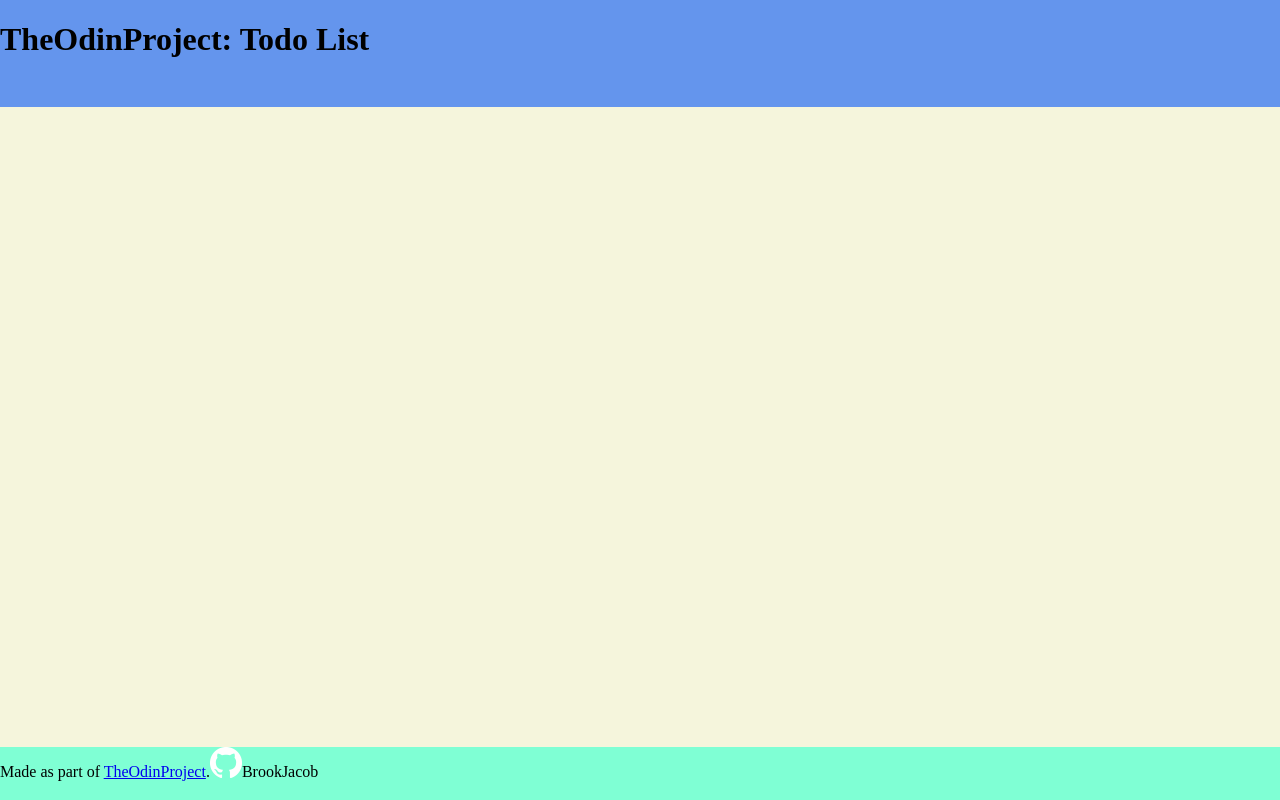
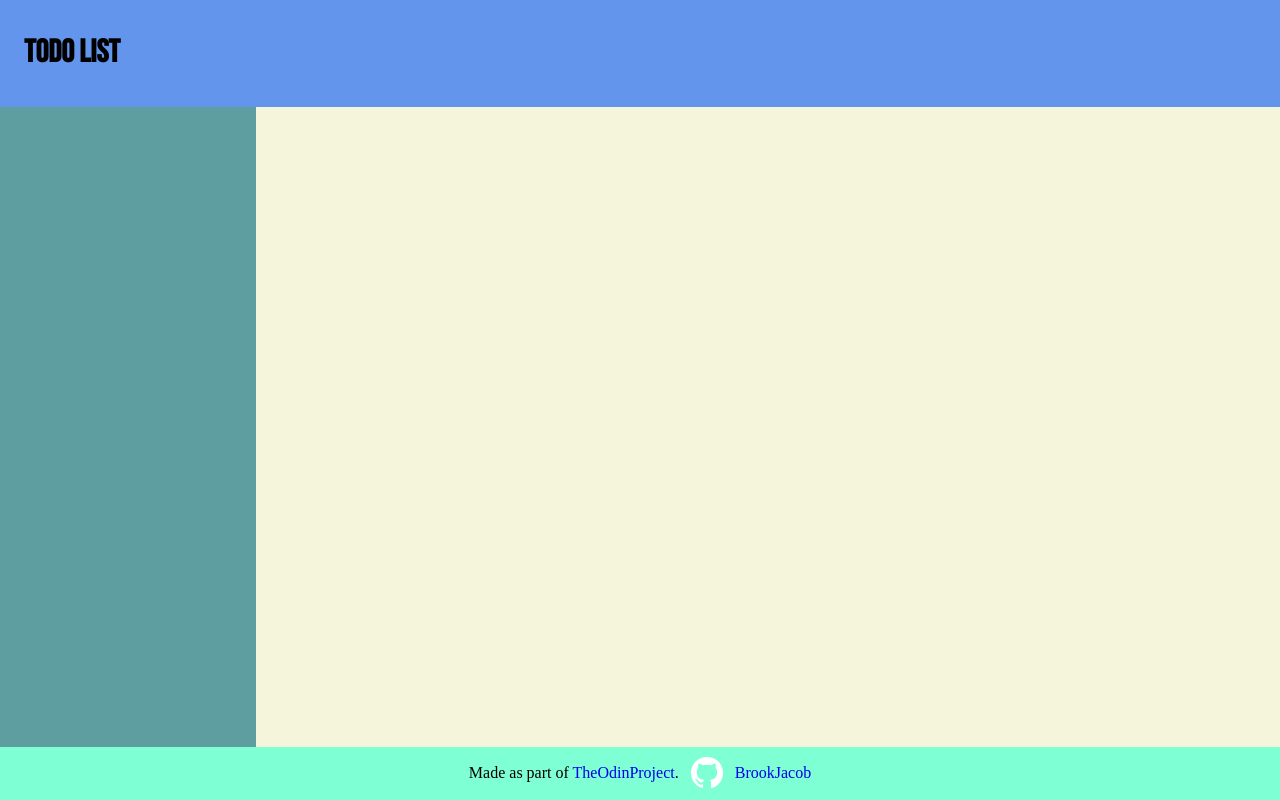
Before and after one commit to BrookJacob/odin-todo-list, a website built with webpack: page dist/index.html in a window 1280 px wide. Built offline with nearby package versions, Linux system fonts and the light colour scheme.

Commit message:
Add basic page layout

```diff
--- a/dist/css/main.css
+++ b/dist/css/main.css
@@ -1,3 +1,4 @@
+@import url('https://fonts.googleapis.com/css2?family=Bebas+Neue&display=swap');
 html,
 body {
     width: 100vw;
@@ -12,15 +13,45 @@ body {
 
 header {
     display: flex;
+    align-items: center;
     background-color: cornflowerblue;
+}
+
+header h1 {
+    font-family: "Bebas Neue";
+    margin-left: 24px;
 }
 
 main {
     display: grid;
-    grid: 2fr 4fr;
+    grid: 1fr / 1fr 4fr;
+}
+
+.sidebar {
+    width: 100%;
+    height: 100%;
+    background-color: cadetblue;
 }
 
 footer {
     display: flex;
+    justify-content: center;
     background-color: aquamarine;
 }
+
+footer>div {
+    display: flex;
+    align-items: center;
+}
+
+footer a {
+    text-decoration: none;
+}
+
+.github-logo-link {
+    display: flex;
+}
+
+.github-logo-link img {
+    margin: auto 12px;
+}
--- a/dist/index.html
+++ b/dist/index.html
@@ -12,14 +12,20 @@
 
 <body>
     <header>
-        <h1>TheOdinProject: Todo List</h1>
+        <h1>Todo List</h1>
     </header>
     <main>
-
+        <div class="sidebar"></div>
+        <div class="content"></div>
     </main>
     <footer>
-        <p>Made as part of <a href="https://www.theodinproject.com/">TheOdinProject</a>.</p><img height="32px" width="32px" src="./assets/GitHub-Mark-Light-32px.png">
-        <p>BrookJacob</p>
+        <div>
+            <p>Made as part of <a href="https://www.theodinproject.com/">TheOdinProject</a>.</p>
+            <a class="github-logo-link" href="https://github.com/BrookJacob/">
+                <img height="32px" width="32px" src="./assets/GitHub-Mark-Light-32px.png">
+                <p>BrookJacob</p>
+            </a>
+        </div>
     </footer>
 </body>
 
```
